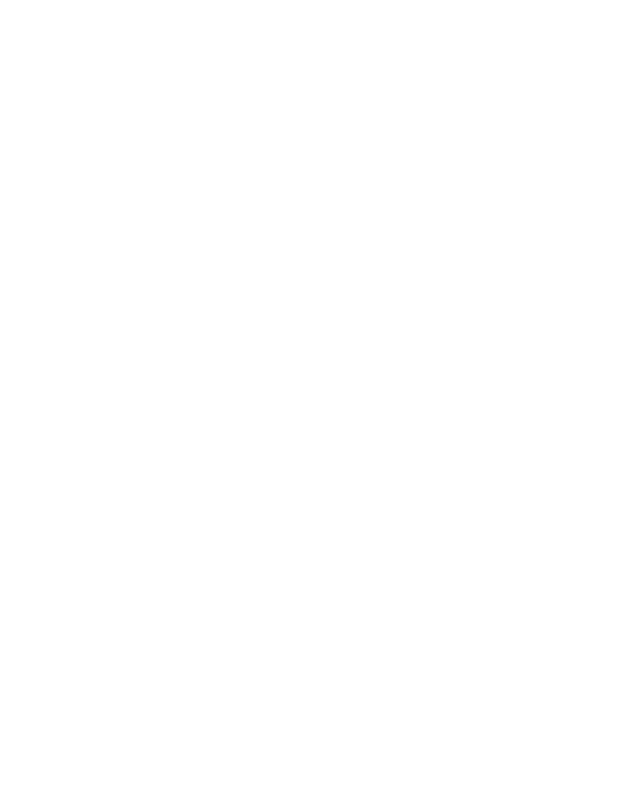
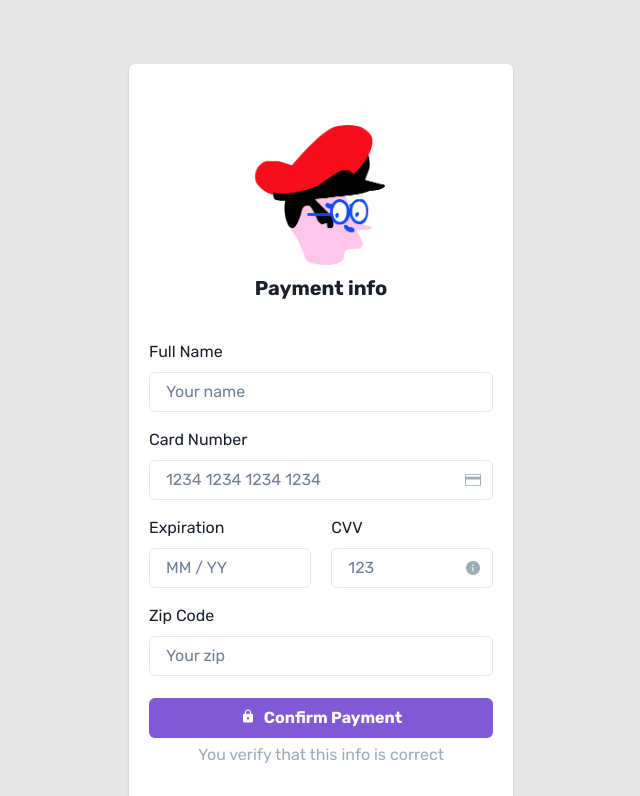
Before and after one commit to vivitt/checkout-form, a Next.js app: page / in a window 1280 px wide. Shown: the top 796 px of the page, without its empty margins (319-959 px from the left). Built offline with nearby package versions, Linux system fonts and the light colour scheme.

Commit message:
form and alert

```diff
--- /dev/null
+++ b/components/card.tsx
@@ -0,0 +1,150 @@
+import { Card, CardHeader, CardBody, CardFooter } from "@chakra-ui/react";
+import Image from "next/image";
+import { Heading } from "@chakra-ui/react";
+import { Text } from "@chakra-ui/react";
+import { Input, InputGroup, InputRightElement } from "@chakra-ui/react";
+import { Icon } from "@chakra-ui/react";
+import { TfiCreditCard } from "react-icons/tfi";
+import { AiFillInfoCircle } from "react-icons/ai";
+import { IoMdLock } from "react-icons/io";
+import { useState } from "react";
+import styles from "../styles/Card.module.css";
+import { Button, ButtonGroup } from "@chakra-ui/react";
+import {
+  Alert,
+  AlertIcon,
+  AlertTitle,
+  AlertDescription,
+} from "@chakra-ui/react";
+// interface IProps {
+
+// }
+const PaymentCard: React.FC = () => {
+  const [name, setName] = useState<string>("");
+  const [cardNumber, setCardNumber] = useState<string>("");
+  const [expiration, setExpiration] = useState<string>("");
+  const [cvv, setCvv] = useState<string>("");
+  const [zipCode, setZipCode] = useState<string>("");
+  const [error, setError] = useState<string>("");
+  const submit = () => {
+    if (
+      name === "" ||
+      cardNumber === "" ||
+      expiration === "" ||
+      cvv === "" ||
+      zipCode === ""
+    ) {
+      setError("Please fill in all the fields");
+    } else {
+      console.log(name, cardNumber, expiration, cvv, zipCode);
+    }
+  };
+
+  return (
+    <Card align="center" variant="elevated" bg="white" maxW="sm">
+      <CardHeader align="center">
+        <div className={styles.alert}>
+          {error !== "" ? (
+            <Alert status="error">
+              <AlertIcon />
+              {error}
+            </Alert>
+          ) : (
+            <></>
+          )}
+        </div>
+        <Image
+          src="/logo.png"
+          alt="Happy face with a red hat and blue glasses"
+          width={150}
+          height={150}
+        />
+        <Heading size="md">Payment info</Heading>
+      </CardHeader>
+
+      <CardBody>
+        <div className={styles.full}>
+          <Text mb="8px">Full Name</Text>
+          <Input
+            variant="outline"
+            placeholder="Your name"
+            onChange={(event) => {
+              setError("");
+              setName(event.target.value);
+            }}
+          />
+        </div>
+        <div className={styles.full}>
+          <Text mb="8px">Card Number</Text>
+          <InputGroup>
+            <Input
+              placeholder="1234 1234 1234 1234"
+              onChange={(event) => {
+                setCardNumber(event.target.value);
+                setError("");
+              }}
+            />
+            <InputRightElement
+              children={<Icon as={TfiCreditCard} color="#9BADB7" />}
+            />
+          </InputGroup>
+        </div>
+        <div className={styles.group}>
+          <div className={styles.half}>
+            <Text mb="8px">Expiration</Text>
+            <Input
+              placeholder="MM / YY"
+              onChange={(event) => {
+                setError("");
+                setExpiration(event.target.value);
+              }}
+            />
+          </div>
+          <div className={styles.half}>
+            <Text mb="8px">CVV</Text>
+            <InputGroup>
+              <Input
+                placeholder="123"
+                type="password"
+                onChange={(event) => {
+                  setError("");
+                  setCvv(event.target.value);
+                }}
+              />
+              <InputRightElement
+                children={<Icon as={AiFillInfoCircle} color="#9BADB7" />}
+              />
+            </InputGroup>
+          </div>
+        </div>
+        <div className={styles.full}>
+          <Text mb="8px">Zip Code</Text>
+          <Input
+            variant="outline"
+            placeholder="Your zip"
+            onChange={(event) => {
+              setError("");
+              setZipCode(event.target.value);
+            }}
+          />
+        </div>
+
+        <div className={styles.btn}>
+          <Button colorScheme="purple" width="100%" onClick={submit}>
+            <div className={styles.btn__content}>
+              <span>
+                <Icon as={IoMdLock}></Icon>
+              </span>
+              Confirm Payment
+            </div>
+          </Button>
+        </div>
+        <Text color="#9BADB7" align="center" padding="0 0 1rem 0">
+          You verify that this info is correct
+        </Text>
+      </CardBody>
+    </Card>
+  );
+};
+
+export default PaymentCard;
--- a/package.json
+++ b/package.json
@@ -9,9 +9,11 @@
     "lint": "next lint"
   },
   "dependencies": {
+    "@chakra-ui/icons": "^2.0.13",
     "@chakra-ui/react": "^2.4.3",
     "@emotion/react": "^11.10.5",
     "@emotion/styled": "^11.10.5",
+    "@fontsource/rubik": "^4.5.13",
     "@types/node": "18.11.12",
     "@types/react": "18.0.26",
     "@types/react-dom": "18.0.9",
@@ -21,6 +23,7 @@
     "next": "13.0.6",
     "react": "18.2.0",
     "react-dom": "18.2.0",
+    "react-icons": "^4.7.1",
     "typescript": "4.9.4"
   }
 }
--- a/pages/_app.tsx
+++ b/pages/_app.tsx
@@ -1,6 +1,14 @@
-import '../styles/globals.css'
-import type { AppProps } from 'next/app'
+import "../styles/globals.css";
+import type { AppProps } from "next/app";
+import { ChakraProvider } from "@chakra-ui/react";
+import theme from "../styles/theme";
+import "@fontsource/rubik/400.css";
+import "@fontsource/rubik/700.css";
 
 export default function App({ Component, pageProps }: AppProps) {
-  return <Component {...pageProps} />
+  return (
+    <ChakraProvider theme={theme}>
+      <Component {...pageProps} />
+    </ChakraProvider>
+  );
 }
--- a/pages/api/hello.ts
+++ /dev/null
@@ -1,13 +0,0 @@
-// Next.js API route support: https://nextjs.org/docs/api-routes/introduction
-import type { NextApiRequest, NextApiResponse } from 'next'
-
-type Data = {
-  name: string
-}
-
-export default function handler(
-  req: NextApiRequest,
-  res: NextApiResponse<Data>
-) {
-  res.status(200).json({ name: 'John Doe' })
-}
--- a/pages/index.tsx
+++ b/pages/index.tsx
@@ -1,29 +1,36 @@
 import Head from "next/head";
 import Image from "next/image";
 import styles from "../styles/Home.module.css";
+import PaymentCard from "../components/card";
+import { Text } from "@chakra-ui/react";
+import { Icon } from "@chakra-ui/react";
+import { AiFillGithub } from "react-icons/ai";
+import { useState } from "react";
 
 export default function Home() {
   return (
     <div className={styles.container}>
       <Head>
-        <title>Create Next App</title>
+        <title>Checkout Form</title>
         <meta name="description" content="Talent Squad | Frontend III" />
         <link rel="icon" href="/favicon.ico" />
       </Head>
 
-      <main className={styles.main}></main>
+      <main className={styles.main}>
+        <div className={styles.card}>
+          <PaymentCard />
+        </div>
+      </main>
 
       <footer className={styles.footer}>
         <a
-          href="https://vercel.com?utm_source=create-next-app&utm_medium=default-template&utm_campaign=create-next-app"
+          href="https://github.com/vivitt/checkout-form"
           target="_blank"
           rel="noopener noreferrer"
         >
-          Powered by{" "}
-          <span className={styles.logo}>
-            <Image src="/vercel.svg" alt="Vercel Logo" width={72} height={16} />
-          </span>
+          <Icon as={AiFillGithub} boxSize="1.5rem" />
         </a>
+        <Text>Viviana Yanez 2022 | Made with ♥︎</Text>
       </footer>
     </div>
   );
--- /dev/null
+++ b/styles/Card.module.css
@@ -0,0 +1,31 @@
+.full {
+  width: 100%;
+  padding-bottom: 1rem;
+}
+.half {
+  width: 47%;
+}
+.group {
+  display: flex;
+  flex-flow: row nowrap;
+  align-items: center;
+  justify-content: space-between;
+  padding-bottom: 1rem;
+}
+.alert {
+  height: 30px;
+}
+
+.btn {
+  padding: 0.4rem 0 0.3rem 0;
+}
+
+.btn__content {
+  display: flex;
+  flex-flow: row nowrap;
+  justify-content: space-around;
+  align-items: center;
+}
+.btn__content span {
+  padding-right: 0.5rem;
+}
--- a/styles/Home.module.css
+++ b/styles/Home.module.css
@@ -1,5 +1,6 @@
 .container {
   padding: 0 2rem;
+  background-color: #e5e5e5;
 }
 
 .main {
@@ -14,10 +15,11 @@
 
 .footer {
   display: flex;
+  flex-direction: column;
   flex: 1;
   padding: 2rem 0;
-  border-top: 1px solid #eaeaea;
-  justify-content: center;
+  margin: 0;
+  justify-content: space-between;
   align-items: center;
 }
 
@@ -25,105 +27,6 @@
   display: flex;
   justify-content: center;
   align-items: center;
+  padding-bottom: 0.5rem;
   flex-grow: 1;
 }
-
-.title a {
-  color: #0070f3;
-  text-decoration: none;
-}
-
-.title a:hover,
-.title a:focus,
-.title a:active {
-  text-decoration: underline;
-}
-
-.title {
-  margin: 0;
-  line-height: 1.15;
-  font-size: 4rem;
-}
-
-.title,
-.description {
-  text-align: center;
-}
-
-.description {
-  margin: 4rem 0;
-  line-height: 1.5;
-  font-size: 1.5rem;
-}
-
-.code {
-  background: #fafafa;
-  border-radius: 5px;
-  padding: 0.75rem;
-  font-size: 1.1rem;
-  font-family: Menlo, Monaco, Lucida Console, Liberation Mono, DejaVu Sans Mono,
-    Bitstream Vera Sans Mono, Courier New, monospace;
-}
-
-.grid {
-  display: flex;
-  align-items: center;
-  justify-content: center;
-  flex-wrap: wrap;
-  max-width: 800px;
-}
-
-.card {
-  margin: 1rem;
-  padding: 1.5rem;
-  text-align: left;
-  color: inherit;
-  text-decoration: none;
-  border: 1px solid #eaeaea;
-  border-radius: 10px;
-  transition: color 0.15s ease, border-color 0.15s ease;
-  max-width: 300px;
-}
-
-.card:hover,
-.card:focus,
-.card:active {
-  color: #0070f3;
-  border-color: #0070f3;
-}
-
-.card h2 {
-  margin: 0 0 1rem 0;
-  font-size: 1.5rem;
-}
-
-.card p {
-  margin: 0;
-  font-size: 1.25rem;
-  line-height: 1.5;
-}
-
-.logo {
-  height: 1em;
-  margin-left: 0.5rem;
-}
-
-@media (max-width: 600px) {
-  .grid {
-    width: 100%;
-    flex-direction: column;
-  }
-}
-
-@media (prefers-color-scheme: dark) {
-  .card,
-  .footer {
-    border-color: #222;
-  }
-  .code {
-    background: #111;
-  }
-  .logo img {
-    filter: invert(1);
-  }
-}
--- /dev/null
+++ b/styles/theme.tsx
@@ -0,0 +1,10 @@
+import { extendTheme } from "@chakra-ui/react";
+
+const theme = extendTheme({
+  fonts: {
+    heading: `"Rubik", sans-serif`,
+    body: `"Rubik", sans-serif`,
+  },
+});
+
+export default theme;
```
Also changed, not shown: public/logo.png (added), 1 other file (tests, documents, lock files or other folders).
